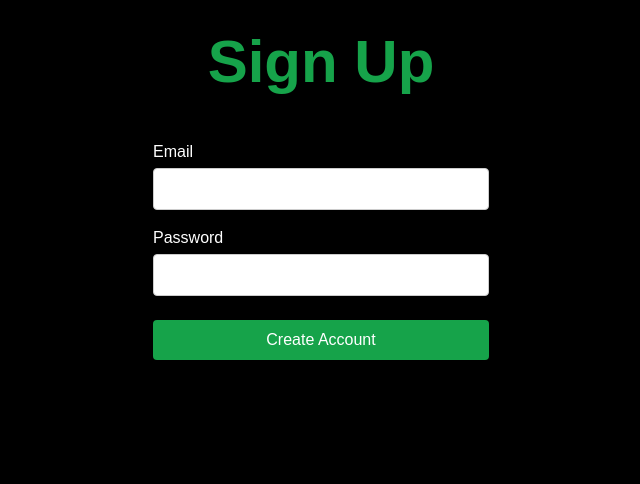
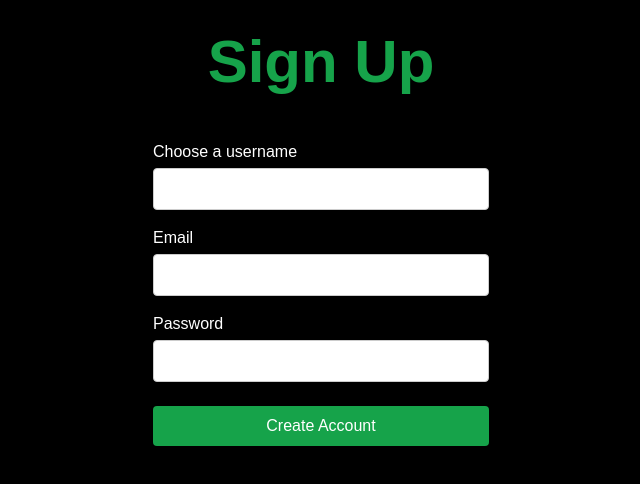
Before and after one commit to kierawilson25/habit-tracker, a Next.js app in the folder Front-end/: page /sign-up in a window 1280 px wide. Shown: the top 484 px of the page, without its empty margins (319-959 px from the left). Built offline with nearby package versions, Linux system fonts and the light colour scheme; no server answers.

Commit message:
feat: add a field for username on sign up (#61)

```diff
--- a/Front-end/src/app/sign-up/page.tsx
+++ b/Front-end/src/app/sign-up/page.tsx
@@ -1,11 +1,11 @@
 import { signup } from "./actions";
 import "../../utils/styles/global.css"; // Import global styles
 
-
 export default function SignUpPage() {
-    const activeButtonClass = "bg-green-600 text-white rounded px-4 py-2 hover:bg-green-700 transition-colors duration-200"
-    const secondaryButtonClass = "border-2 border-green-600 text-green-600 rounded px-4 py-2 hover:bg-green-600 hover:text-white transition-colors duration-200"
-
+  const activeButtonClass =
+    "bg-green-600 text-white rounded px-4 py-2 hover:bg-green-700 transition-colors duration-200";
+  const secondaryButtonClass =
+    "border-2 border-green-600 text-green-600 rounded px-4 py-2 hover:bg-green-600 hover:text-white transition-colors duration-200";
 
   return (
     <div className="page-dark">
@@ -15,6 +15,24 @@ export default function SignUpPage() {
         </h1>
 
         <form action={signup}>
+          {/* Username */}
+          <div style={{ marginBottom: "1rem" }}>
+            <label htmlFor="username">Choose a username</label>
+            <input
+              type="username"
+              name="username"
+              required
+              style={{
+                width: "100%",
+                padding: "0.5rem",
+                borderRadius: "4px",
+                border: "1px solid #ccc",
+                marginTop: "0.25rem",
+              }}
+              className="text-black"
+            />
+          </div>
+
           {/* Email */}
           <div style={{ marginBottom: "1rem" }}>
             <label htmlFor="email">Email</label>
```
